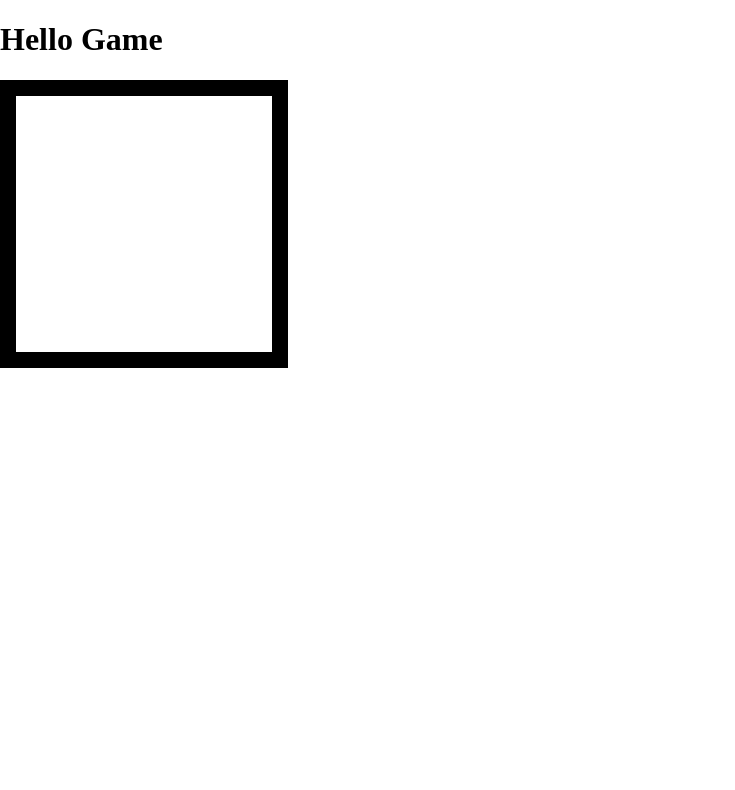
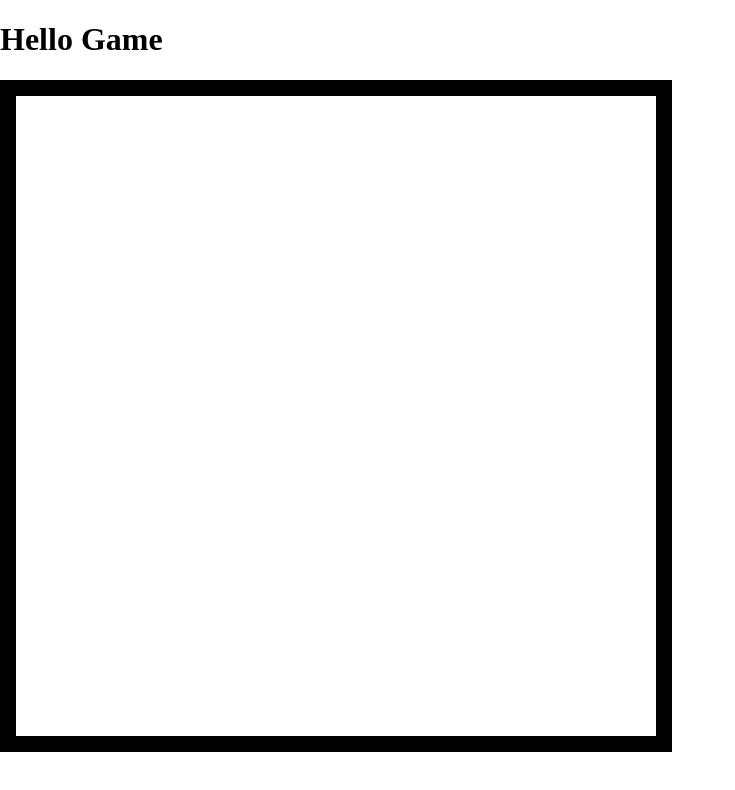
Before and after one commit to danifosy/react-roguelike, a React (Vite) app: page / in a window 1280 px wide. Shown: the top 790 px of the page, without its empty margins (0-735 px from the left). Built offline with nearby package versions, Linux system fonts and the light colour scheme.

Commit message:
Add tiles, props and type to Canvas

```diff
--- a/src/app/App.tsx
+++ b/src/app/App.tsx
@@ -5,7 +5,7 @@ export default function App(): JSX.Element {
   return (
     <>
       <h1>Hello Game</h1>
-      <ReactRogue />
+      <ReactRogue width={40} height={40} tilesize={16} />
     </>
   );
 }
--- a/src/app/ReactRogue/ReactRogue.tsx
+++ b/src/app/ReactRogue/ReactRogue.tsx
@@ -1,6 +1,24 @@
 import React from 'react';
 import styles from './ReactRogue.module.css';
 
-export default function ReactRogue(): JSX.Element {
-  return <canvas width="256" height="256" className={styles.canvas} />;
+type Canvas = {
+  width: number;
+  height: number;
+  tilesize: number;
+};
+
+export default function ReactRogue({
+  width,
+  height,
+  tilesize,
+}: Canvas): JSX.Element {
+  //const canvasRef = useRef();
+  return (
+    <canvas
+      //ref={canvasRef}
+      width={width * tilesize}
+      height={height * tilesize}
+      className={styles.canvas}
+    />
+  );
 }
```
